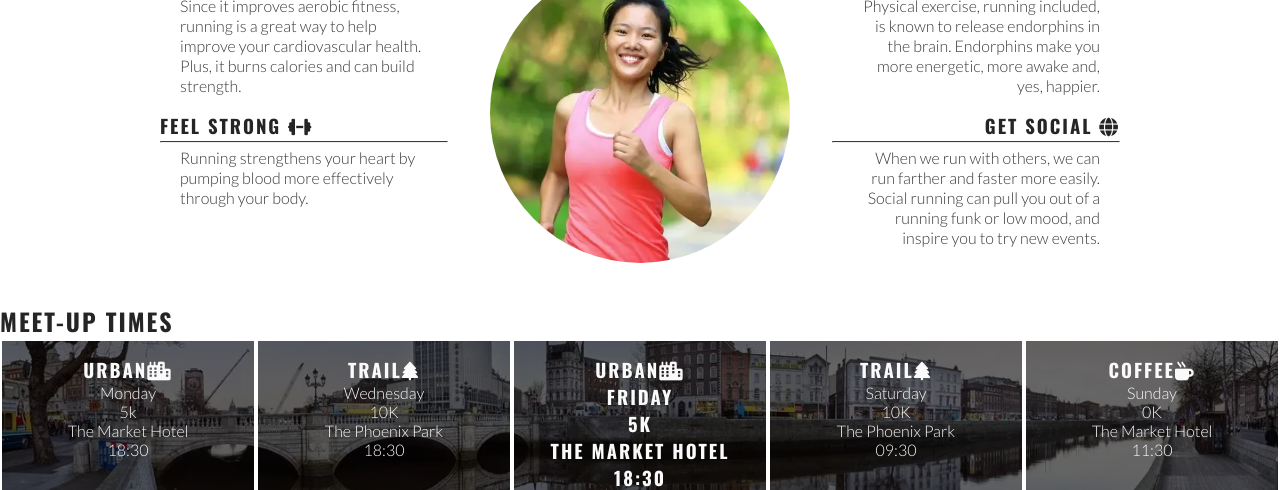
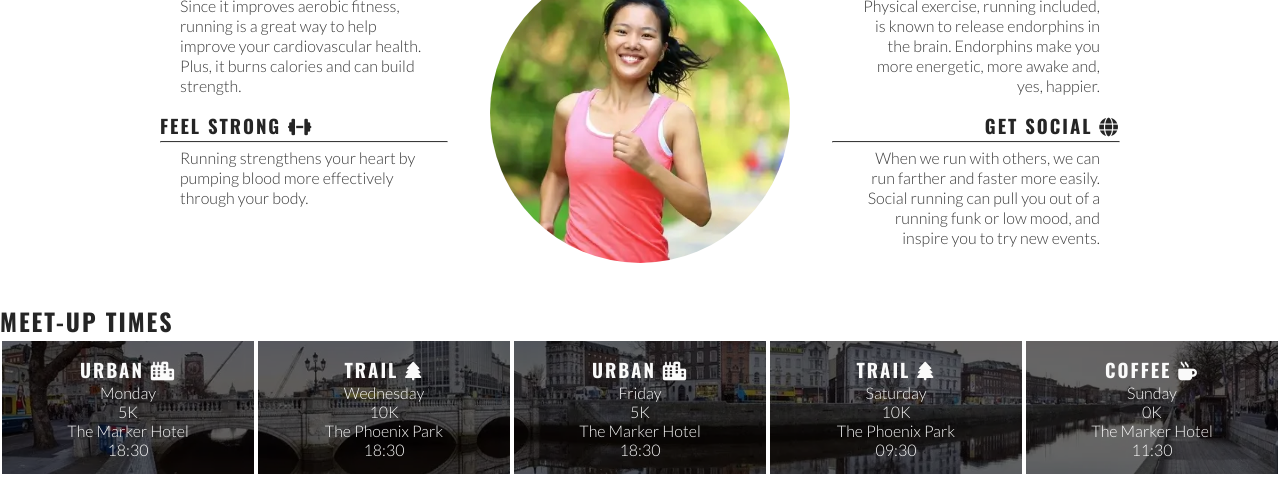
Before and after one commit to BogdanP17/Love-to-run, a plain HTML site: page index.html in a window 1280 px wide. Shown: the part 822-1312 px from the top of the page. Drawn offline with nearby package versions, Linux system fonts and the light colour scheme.

```diff
--- a/assets/css/style.css
+++ b/assets/css/style.css
@@ -160,6 +160,32 @@
     justify-content: center;
 }
 
+/* Meetup Times section */
+#times {
+    background: url('../images/dublin-city.webp') no-repeat center/cover;
+    /* Handles responsivity without the need for a media query */
+    display: flex;
+    flex-wrap: wrap;
+}
+
+#times div {
+    color: #fafafa;
+    background-color: rgba(0, 0, 0, .6);
+    padding: 15px;
+    text-align: center;
+    /* This will not wrap on screens of less than 400px wide.
+    Each div will expand to fill the available space on its row */
+    flex-basis: 200px;
+    flex-grow: 1;
+    /* Creates a grid of meetup time divs over the background image */
+    border: 2px solid white;
+}
+
+#times h3 {
+    /* Override the heading colour set in general styles */
+    color: #fafafa;
+}
+
 /* Footer */
 #social-networks {
     text-align: center;
@@ -173,27 +199,6 @@
     font-size: 160%;
     padding: 5%;
     color: #3a3a3a;
-}
-
-#times {
-    background: url('../images/dublin-city.webp') no-repeat center/cover;
-    display: flex;
-    flex-wrap: wrap;
-}
-
-#times div {
-    color: #fafafa;
-    background-color: rgba(0, 0, 0, .6);
-    padding: 15px;
-    text-align: center;
-    flex-basis: 200px;
-    flex-grow: 1;
-    border: 2px solid white;
-
-}
-
-#times h3 {
-    color: #fafafa;
 }
 
 /* Media query: tablets and larger (768px and up) */
@@ -255,7 +260,6 @@
         text-align: end;
         align-self: flex-end;
     }
-
 }
 
 /* Large devices (laptops and desktops, 992px and up) */
--- a/index.html
+++ b/index.html
@@ -111,46 +111,47 @@
           </div>
         </div>
       </section>
+
+      <!-- Meetup Times section -->
       <section id="meetups">
         <h2>Meet-up Times</h2>
         <div id="times">
           <div>
-                <h3>Urban<i class="fa-solid fa-city"></i></h3>
+            <h3>Urban <i class="fa-solid fa-city"></i></h3>
             <p>Monday</p>
-                <p>5k</p>
-                <p>The Market Hotel</p>
+            <p>5K</p>
+            <p>The Marker Hotel</p>
             <p>18:30</p>
           </div>
           <div>
-                <h3>Trail<i class="fa-solid fa-tree"></i></h3>
+            <h3>Trail <i class="fa-solid fa-tree"></i></h3>
             <p>Wednesday</p>
             <p>10K</p>
             <p>The Phoenix Park</p>
             <p>18:30</p>
           </div>
           <div>
-                <h3>Urban<i class="fa-solid fa-city"></i><h3>
+            <h3>Urban <i class="fa-solid fa-city"></i></h3>
             <p>Friday</p>
             <p>5K</p>
-                <p>The Market Hotel</p>
+            <p>The Marker Hotel</p>
             <p>18:30</p>
           </div>
           <div>
-                <h3>Trail<i class="fa-solid fa-tree"></i></h3>
+            <h3>Trail <i class="fa-solid fa-tree"></i></h3>
             <p>Saturday</p>
             <p>10K</p>
             <p>The Phoenix Park</p>
             <p>09:30</p>
           </div>
           <div>
-                <h3>Coffee<i class="fa-solid fa-mug-hot"></i></h3>
+            <h3>Coffee <i class="fa-solid fa-mug-hot"></i></h3>
             <p>Sunday</p>
             <p>0K</p>
-                <p>The Market Hotel</p>
+            <p>The Marker Hotel</p>
             <p>11:30</p>
           </div>
         </div>
-
       </section>
     </main>
 
```
Lines whose indentation alone changed are shown as unchanged.
